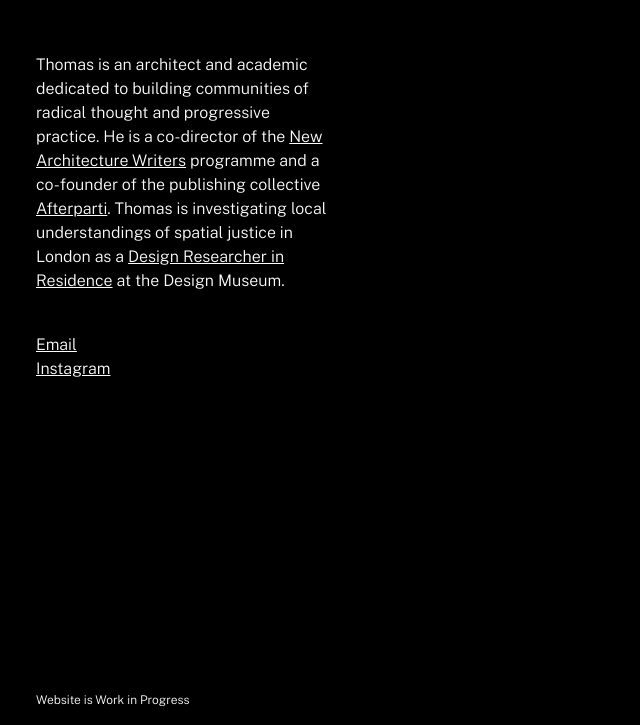
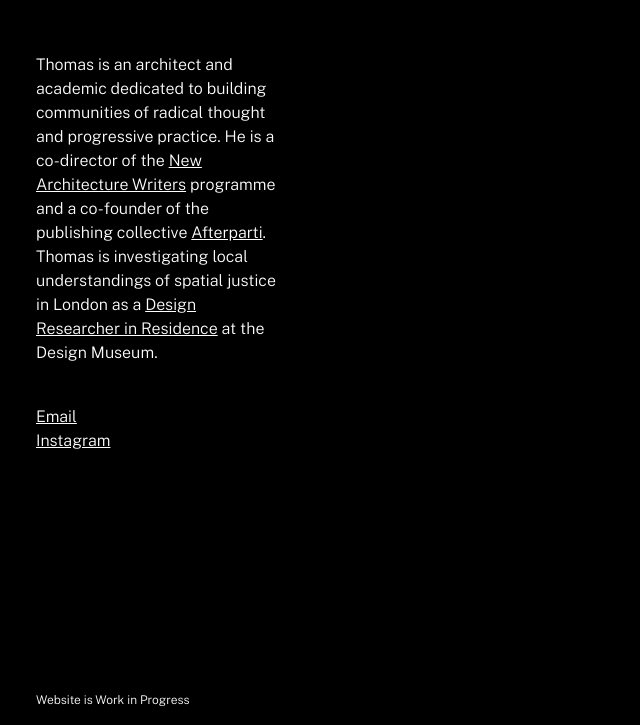
Before and after one commit to ShamisoL/TA, a plain HTML site: page index.html in a window 1280 px wide. Shown: the part 75-800 px from the top of the page, without its empty margins (0-640 px from the left). Drawn offline with nearby package versions, Linux system fonts and the light colour scheme.

Commit message:
updating column size

```diff
--- a/index.html
+++ b/index.html
@@ -34,7 +34,7 @@
     <div class="container-fluid ms-4 mt-4">
       <h1>Thomas Aquilina</h1>
       <div class="row justify-content-between">
-        <div class="col-sm-6 about-text">
+        <div class="col-sm-5 about-text">
           <p class="mt-5">
             Thomas is an architect and academic dedicated to building
             communities of radical thought and progressive practice. He is a
```
